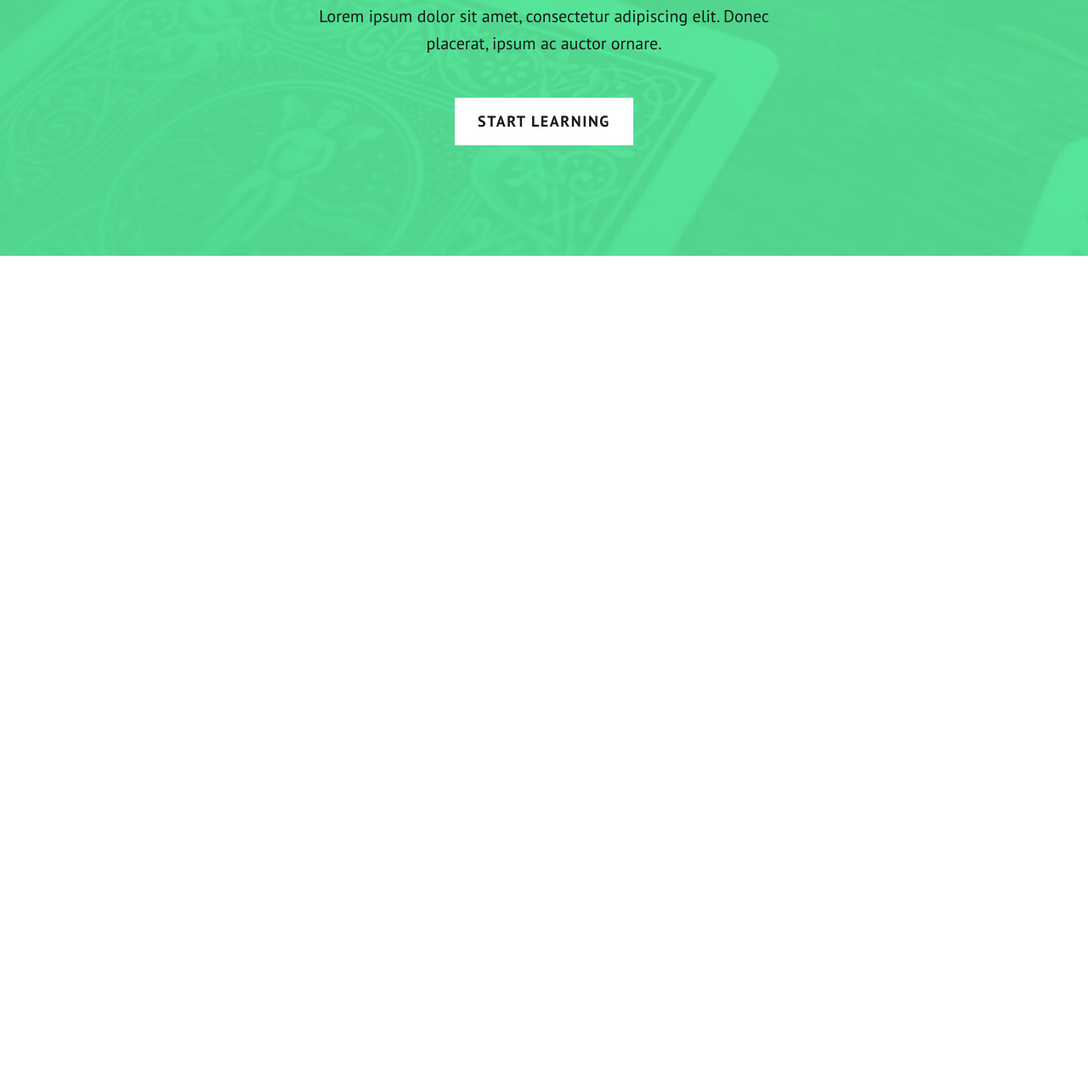
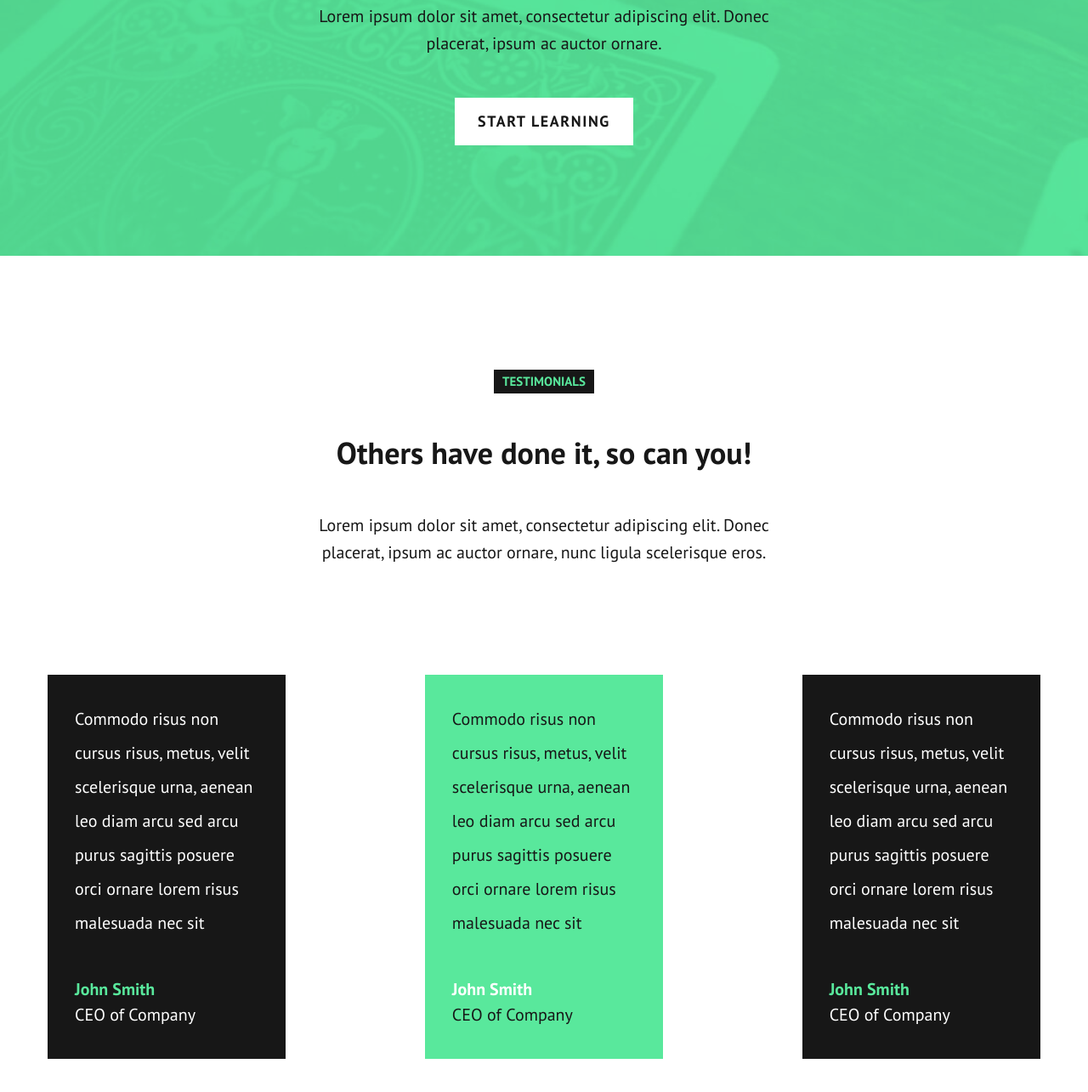
Before and after one commit to itsmacr8/magic-landing-page, a website built with Vite: page index.html in a window 1280 px wide. Shown: the part 2520-3805 px from the top of the page at 85% size. Before the commit the page ends 2821 px from the top, so only its background shows below. Built offline with nearby package versions, Linux system fonts and the light colour scheme.

Commit message:
Add testimonial section.

```diff
--- a/index.html
+++ b/index.html
@@ -100,6 +100,31 @@
         <a href="#" class="btn">Start Learning</a>
       </div>
     </section>
+
+    <section class="text-center">
+      <div class="container flow-content flow-content--large">
+        <h2 class="section-title">Testimonials</h2>
+        <p class="h2 mx-auto">Others have done it, so can you!</p>
+        <p class="mx-auto mb-8">Lorem ipsum dolor sit amet, consectetur adipiscing elit. Donec placerat, ipsum ac auctor ornare, nunc ligula scelerisque eros.</p>
+        <div class="flex text-left">
+          <div class="testimonial bg-dark">
+            <p class="testimonial__text mb-3">Commodo risus non cursus risus, metus, velit scelerisque urna, aenean leo diam arcu sed arcu purus sagittis posuere orci ornare lorem risus malesuada nec sit</p>
+            <p class="testimonial__name">John Smith</p>
+            <p class="position">CEO of Company</p>
+          </div>
+          <div class="testimonial bg-accent">
+            <p class="testimonial__text mb-3">Commodo risus non cursus risus, metus, velit scelerisque urna, aenean leo diam arcu sed arcu purus sagittis posuere orci ornare lorem risus malesuada nec sit</p>
+            <p class="testimonial__name">John Smith</p>
+            <p class="position">CEO of Company</p>
+          </div>
+          <div class="testimonial bg-dark">
+            <p class="testimonial__text mb-3">Commodo risus non cursus risus, metus, velit scelerisque urna, aenean leo diam arcu sed arcu purus sagittis posuere orci ornare lorem risus malesuada nec sit</p>
+            <p class="testimonial__name">John Smith</p>
+            <p class="position">CEO of Company</p>
+          </div>
+        </div>
+      </div>
+    </section>
   </main>
   <script type="module" src="/src/main.ts"></script>
 </body>
--- a/src/sass/base/_utilities.scss
+++ b/src/sass/base/_utilities.scss
@@ -96,8 +96,20 @@ section {
     text-align: center;
 }
 
+.text-left {
+    text-align: left;
+}
+
 .mb-1 {
     margin-block: 1rem !important;
+}
+
+.mb-3 {
+    margin-bottom: calc(var(--spacer) * 3);
+}
+
+.mb-8 {
+    margin-bottom: calc(var(--spacer) * 8);
 }
 
 .mx-auto {
--- a/src/sass/pages/_index.scss
+++ b/src/sass/pages/_index.scss
@@ -15,3 +15,19 @@
     background-image: url(../../../public/assets/cta-bg-1.jpg);
     background-blend-mode: multiply;
 }
+
+/* <-------  TESTIMONIALS SECTIONS  -------> */
+.testimonial {
+    padding: 2rem;
+    line-height: 2;
+
+    &__text {
+        max-width: 260px;
+    }
+
+    &__name {
+        color: var(--custom-color, var(--primary-400));
+        font-weight: 700;
+        line-height: 1;
+    }
+}
```
